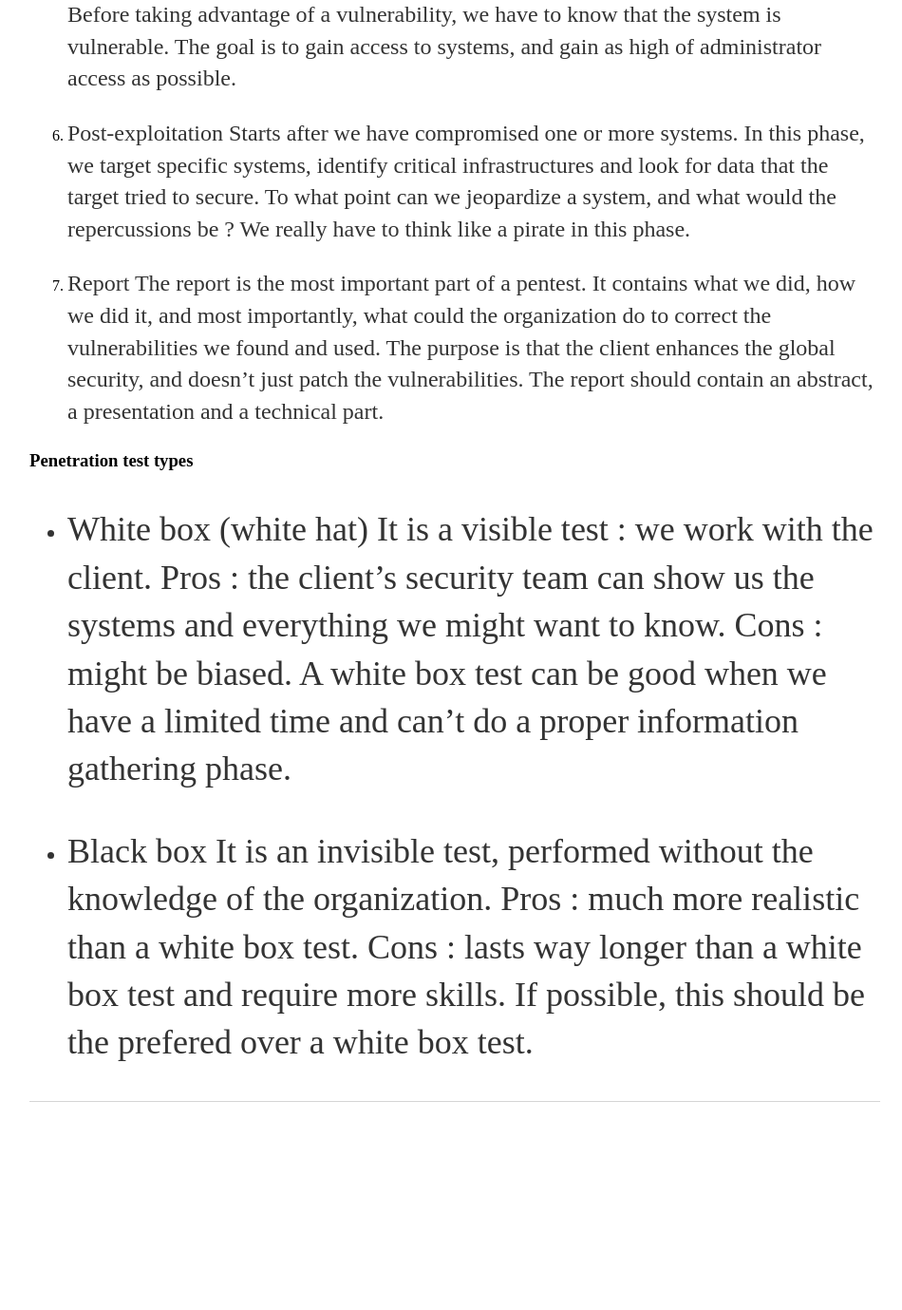
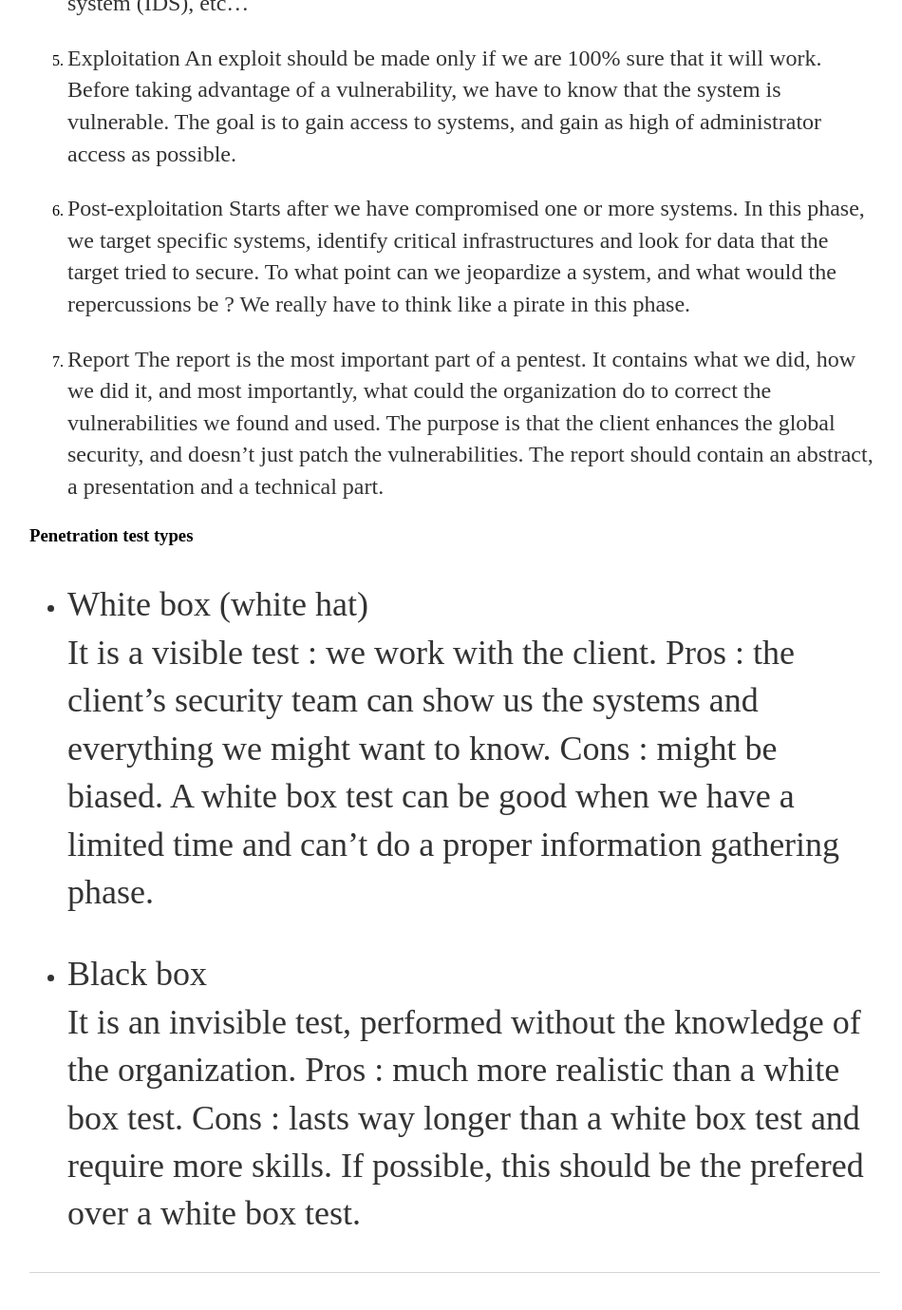
Before and after one commit to jsom1/jsom1.github.io, a Jekyll site: the page built from _summaries/metasploit.md, in a window 1280 px wide and 1400 px high, scrolled down 1681 px. Shown: the top 1379 px of the window at 95% size, without its empty margins (161-1111 px from the left). Built offline with Jekyll 4.4.1, drawn with Linux system fonts in a browser that asks for light colours; our own code applies the rules of GitHub Pages for plain Markdown files; before the commit the page ends 2901 px from its top, so only the background shows below that.

```diff
--- a/_summaries/metasploit.md
+++ b/_summaries/metasploit.md
@@ -2,8 +2,11 @@
 
 This is a resumee of the book “Hacking, security and penetration testing with Metasploit”.
 The chapters and their content are the following :
+
 1. Pentesting basics : presents the methodology of pentests
+
 2. Metasploit basics : introoduction to the tools of Metasploit
+
 3. Information gathering : how to use Metasploit to gather intelligence in the early stages of a pentest
 4. Vulnerability scanning : how to identify vulnerabilities and scanning techniques
 5. Exploitation : introduction to exploitation
@@ -56,13 +59,14 @@ The report should contain an abstract, a presentation and a technical part.
 
 
 ### Penetration test types
-* White box (white hat)
+
+* White box (white hat)\
 It is a visible test : we work with the client.
 Pros : the client’s security team can show us the systems and everything we might want to know.
 Cons : might be biased.
 A white box test can be good when we have a limited time and can’t do a proper information gathering phase.
 
-* Black box
+* Black box\
 It is an invisible test, performed without the knowledge of the organization.
 Pros : much more realistic than a white box test.
 Cons : lasts way longer than a white box test and require more skills.
```
